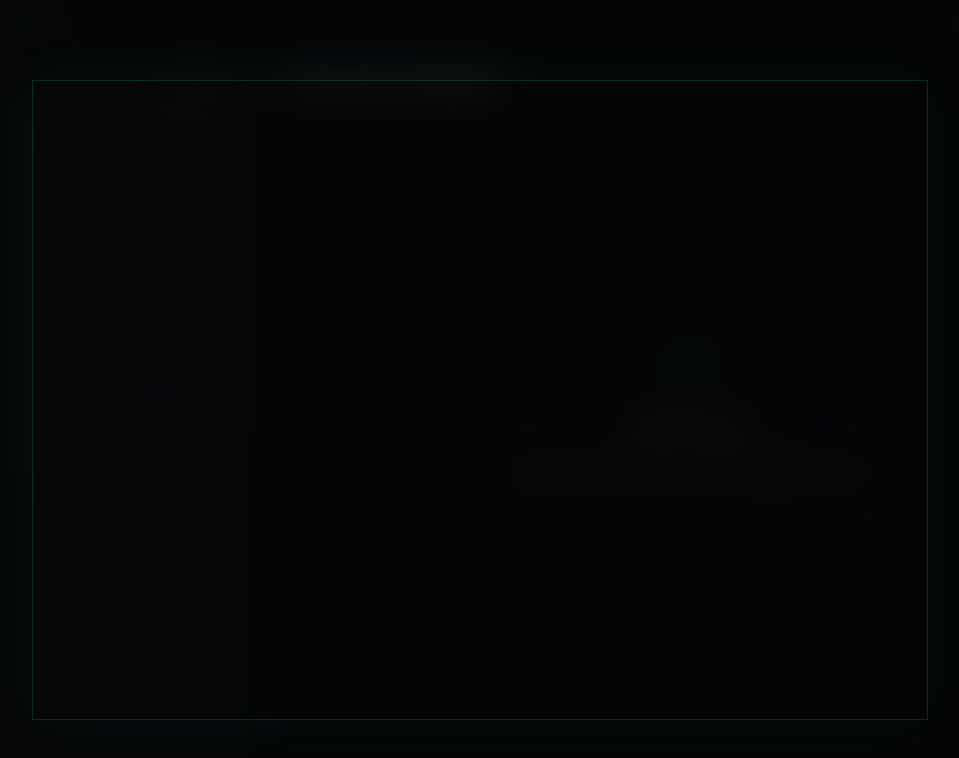
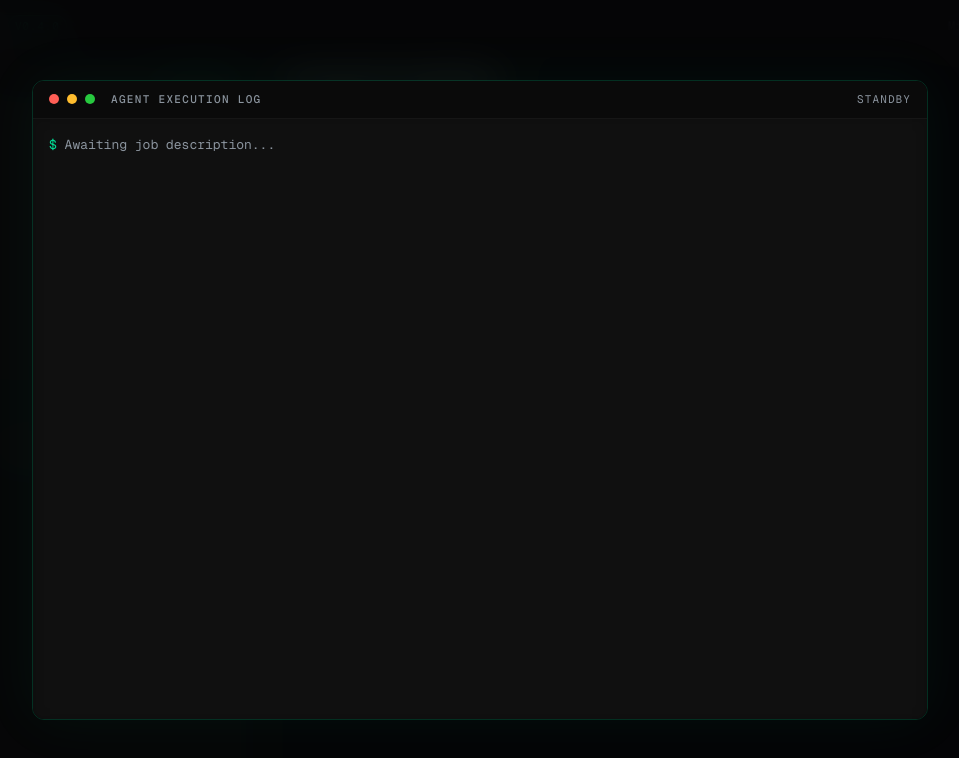
Before and after one commit to SKChauhan17/Catalyst-Scout-Agent, a Next.js app: page /dashboard in a window 1280 px wide. Both pictures are taken after a click on the button 57 px from the left and 508 px from the top of the page. Shown: the top 758 px of the page, without its empty margins (160-1119 px from the left). Built offline with nearby package versions, Linux system fonts and the light colour scheme.

Commit message:
fix: terminal click-outside-to-close, red button pivoted to Export Session JSON download

```diff
--- a/components/AgentTerminal.tsx
+++ b/components/AgentTerminal.tsx
@@ -26,60 +26,85 @@
   return null;
 }
 
+/** Serialise session to JSON and trigger a browser download */
+function exportSession(
+  rawJD: string,
+  logs: { message: string; timestamp: number }[],
+  results: { name: string; final_score: number; match_score: number; interest_score: number }[]
+) {
+  const payload = {
+    exportedAt: new Date().toISOString(),
+    jobDescription: rawJD,
+    terminalLogs: logs.map((l) => `[${new Date(l.timestamp).toISOString()}] ${l.message}`),
+    rankedCandidates: results.map((r, i) => ({
+      rank: i + 1,
+      name: r.name,
+      finalScore: r.final_score,
+      matchScore: Math.round(r.match_score * 100),
+      interestScore: r.interest_score,
+    })),
+  };
+
+  const blob = new Blob([JSON.stringify(payload, null, 2)], { type: 'application/json' });
+  const url = URL.createObjectURL(blob);
+  const a = document.createElement('a');
+  a.href = url;
+  a.download = `catalyst-scout-session-${Date.now()}.json`;
+  a.click();
+  URL.revokeObjectURL(url);
+}
+
 export default function AgentTerminal({ logs, status }: AgentTerminalProps) {
-  const { isScouting, abortScout, clearSession, toggleTerminalSize, isTerminalExpanded } =
-    useScoutStore();
+  const {
+    rawJD,
+    logs: storeLogs,
+    results,
+    toggleTerminalSize,
+    isTerminalExpanded,
+  } = useScoutStore();
+
   const bottomRef = useRef<HTMLDivElement>(null);
   const [copyState, setCopyState] = useState<'idle' | 'copied'>('idle');
+  const [exportFlash, setExportFlash] = useState(false);
 
   useEffect(() => {
     bottomRef.current?.scrollIntoView({ behavior: 'smooth' });
   }, [logs]);
 
-  // 🔴 Red: abort if scouting, else clear logs
+  // 🔴 Export Session
   function handleRed() {
-    if (isScouting) {
-      abortScout();
-    } else {
-      clearSession();
-    }
+    exportSession(rawJD, storeLogs, results);
+    setExportFlash(true);
+    setTimeout(() => setExportFlash(false), 1800);
   }
 
-  // 🟡 Yellow: copy all logs to clipboard
+  // 🟡 Copy all logs to clipboard
   function handleYellow() {
-    const text = logs.join('\n');
-    navigator.clipboard.writeText(text).then(() => {
+    navigator.clipboard.writeText(logs.join('\n')).then(() => {
       setCopyState('copied');
       setTimeout(() => setCopyState('idle'), 1800);
     });
   }
 
-  // 🟢 Green: toggle expanded / normal
+  // 🟢 Toggle expanded / normal
   function handleGreen() {
     toggleTerminalSize();
   }
 
-  const terminalContent = (
-    <motion.div
-      layout
-      layoutId="terminal"
-      className="flex flex-col h-full"
-      style={{
-        backgroundColor: isTerminalExpanded ? 'rgba(5,5,7,0.97)' : undefined,
-        borderRadius: isTerminalExpanded ? '12px' : undefined,
-      }}
-    >
+  // The actual terminal pane — shared between sidebar and modal
+  const terminalPane = (
+    <div className="flex flex-col h-full">
       {/* Header bar */}
       <div
         className="flex items-center gap-2 px-4 py-2.5 border-b shrink-0"
         style={{ backgroundColor: '#0a0a0a', borderColor: 'rgba(255,255,255,0.05)' }}
       >
-        {/* Mac traffic lights */}
+        {/* Mac traffic lights — always rendered */}
         <button
           onClick={handleRed}
-          title={isScouting ? 'Abort scout' : 'Clear logs'}
+          title="Export session as JSON"
           className="w-2.5 h-2.5 rounded-full transition-opacity hover:opacity-70 focus:outline-none"
-          style={{ backgroundColor: '#ff5f56' }}
+          style={{ backgroundColor: exportFlash ? '#00d992' : '#ff5f56' }}
         />
         <button
           onClick={handleYellow}
@@ -89,7 +114,7 @@
         />
         <button
           onClick={handleGreen}
-          title={isTerminalExpanded ? 'Restore terminal' : 'Expand terminal'}
+          title={isTerminalExpanded ? 'Restore terminal' : 'Expand to full screen'}
           className="w-2.5 h-2.5 rounded-full transition-opacity hover:opacity-70 focus:outline-none"
           style={{ backgroundColor: '#27c93f' }}
         />
@@ -101,10 +126,23 @@
           Agent Execution Log
         </span>
 
-        {/* Copy flash */}
-        <AnimatePresence>
-          {copyState === 'copied' && (
+        {/* Status flashes */}
+        <AnimatePresence mode="wait">
+          {exportFlash && (
             <motion.span
+              key="export"
+              initial={{ opacity: 0, x: -4 }}
+              animate={{ opacity: 1, x: 0 }}
+              exit={{ opacity: 0 }}
+              className="text-[10px] ml-1"
+              style={{ fontFamily: 'var(--font-geist-mono)', color: '#00d992' }}
+            >
+              Exported!
+            </motion.span>
+          )}
+          {copyState === 'copied' && !exportFlash && (
+            <motion.span
+              key="copy"
               initial={{ opacity: 0, x: -4 }}
               animate={{ opacity: 1, x: 0 }}
               exit={{ opacity: 0 }}
@@ -116,7 +154,7 @@
           )}
         </AnimatePresence>
 
-        {/* Live status */}
+        {/* Live status indicator */}
         <div className="ml-auto flex items-center gap-1.5">
           {status === 'running' && (
             <>
@@ -183,7 +221,7 @@
                 className="text-[13px] leading-5 break-all"
                 style={{
                   fontFamily: 'var(--font-geist-mono)',
-                  color: log.includes('✓') ? '#00d992' : log.includes('❌') ? '#f87171' : '#f7f8f8',
+                  color: log.includes('✓') ? '#00d992' : log.includes('❌') || log.includes('[FALLBACK]') ? '#f87171' : '#f7f8f8',
                 }}
               >
                 {log}
@@ -204,32 +242,42 @@
         )}
         <div ref={bottomRef} />
       </div>
-    </motion.div>
+    </div>
   );
 
-  // Expanded full-screen modal
+  // Expanded full-screen modal with click-outside-to-close backdrop
   if (isTerminalExpanded) {
     return (
       <AnimatePresence>
         <motion.div
+          key="terminal-backdrop"
           initial={{ opacity: 0 }}
           animate={{ opacity: 1 }}
           exit={{ opacity: 0 }}
-          className="fixed inset-0 z-50 flex items-center justify-center p-8"
+          className="fixed inset-0 z-50 flex items-center justify-center p-6 md:p-12"
           style={{ backdropFilter: 'blur(20px)', backgroundColor: 'rgba(5,5,7,0.85)' }}
+          // Click on backdrop → minimize
+          onClick={toggleTerminalSize}
         >
           <motion.div
+            key="terminal-panel"
             layout
             layoutId="terminal"
+            initial={{ scale: 0.96, opacity: 0 }}
+            animate={{ scale: 1, opacity: 1 }}
+            exit={{ scale: 0.96, opacity: 0 }}
+            transition={{ duration: 0.2, ease: 'easeOut' }}
             className="w-full max-w-4xl h-[80vh] flex flex-col overflow-hidden rounded-xl border"
             style={{ borderColor: 'rgba(0,217,146,0.2)', boxShadow: '0 0 60px rgba(0,217,146,0.06)' }}
+            // Stop click propagation so clicking inside the panel doesn't close it
+            onClick={(e) => e.stopPropagation()}
           >
-            {terminalContent}
+            {terminalPane}
           </motion.div>
         </motion.div>
       </AnimatePresence>
     );
   }
 
-  return <div className="flex flex-col h-full min-h-0">{terminalContent}</div>;
+  return <div id="agent-terminal" className="flex flex-col h-full min-h-0">{terminalPane}</div>;
 }
```
